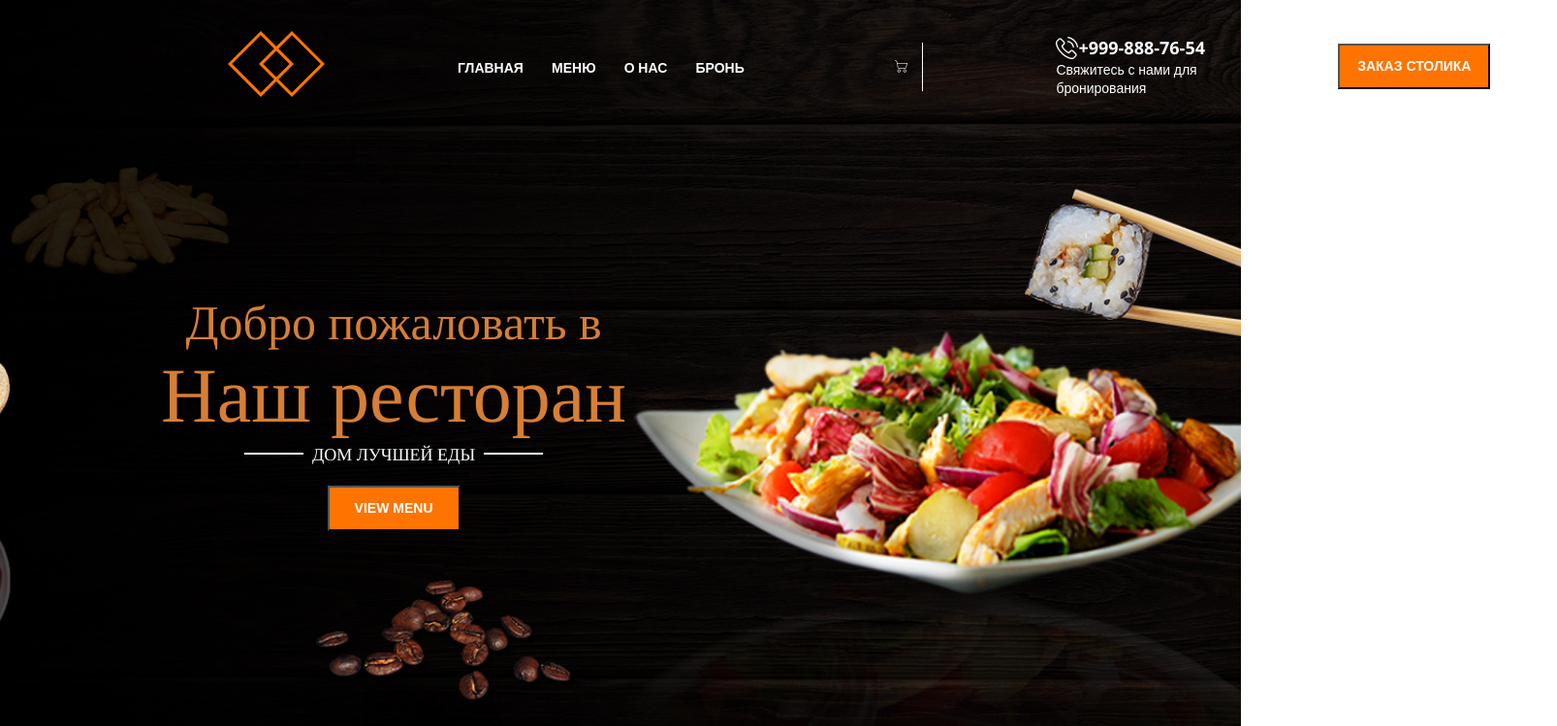
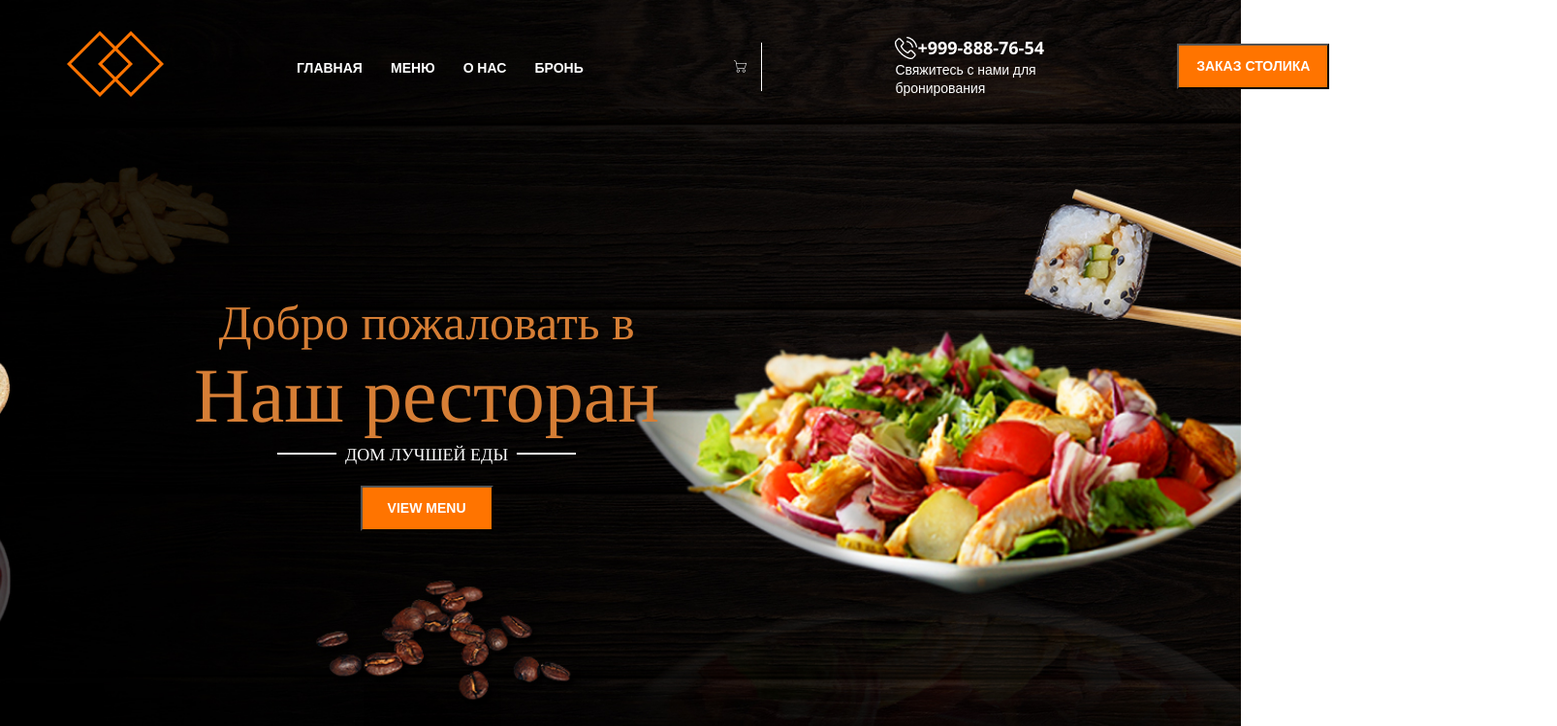
Before and after one commit to nailiya-2003/Restaurant, a plain HTML site: page index.html in a window 1280 px wide. Shown: the top 749 px of the page at 97% size, 1606 px wide, since content can reach past the window. Drawn offline with nearby package versions, Linux system fonts and the light colour scheme.

Commit message:
Second commit

```diff
--- a/index.css
+++ b/index.css
@@ -1,6 +1,5 @@
 body {
     margin: 0;
-    padding: 0;
     font-family: 'Open Sans', sans-serif;
 }
 section.menu{
@@ -10,7 +9,6 @@ section.menu{
     padding-top: 32px;
 }
 .container {
-    margin: 0 166px;
     width: 1440px;
 }
 .header_line {
@@ -86,7 +84,7 @@ section.menu{
 }
 .welcome {
     position: absolute;
-    left: 0px;
+    left: 200px;
     margin-top: 200px;
     font-style: normal;
     font-family: 'Tinos', serif;
```
